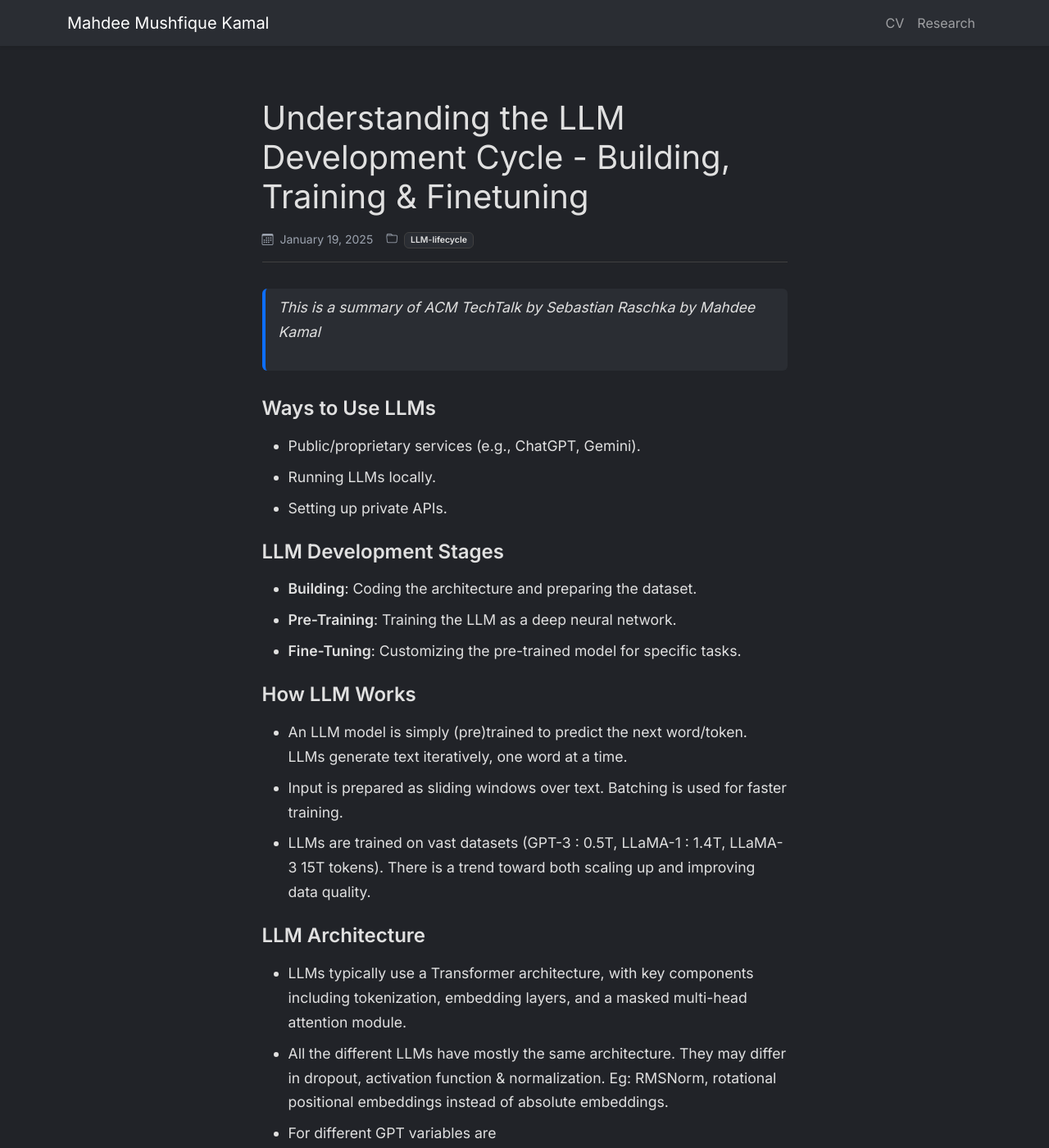
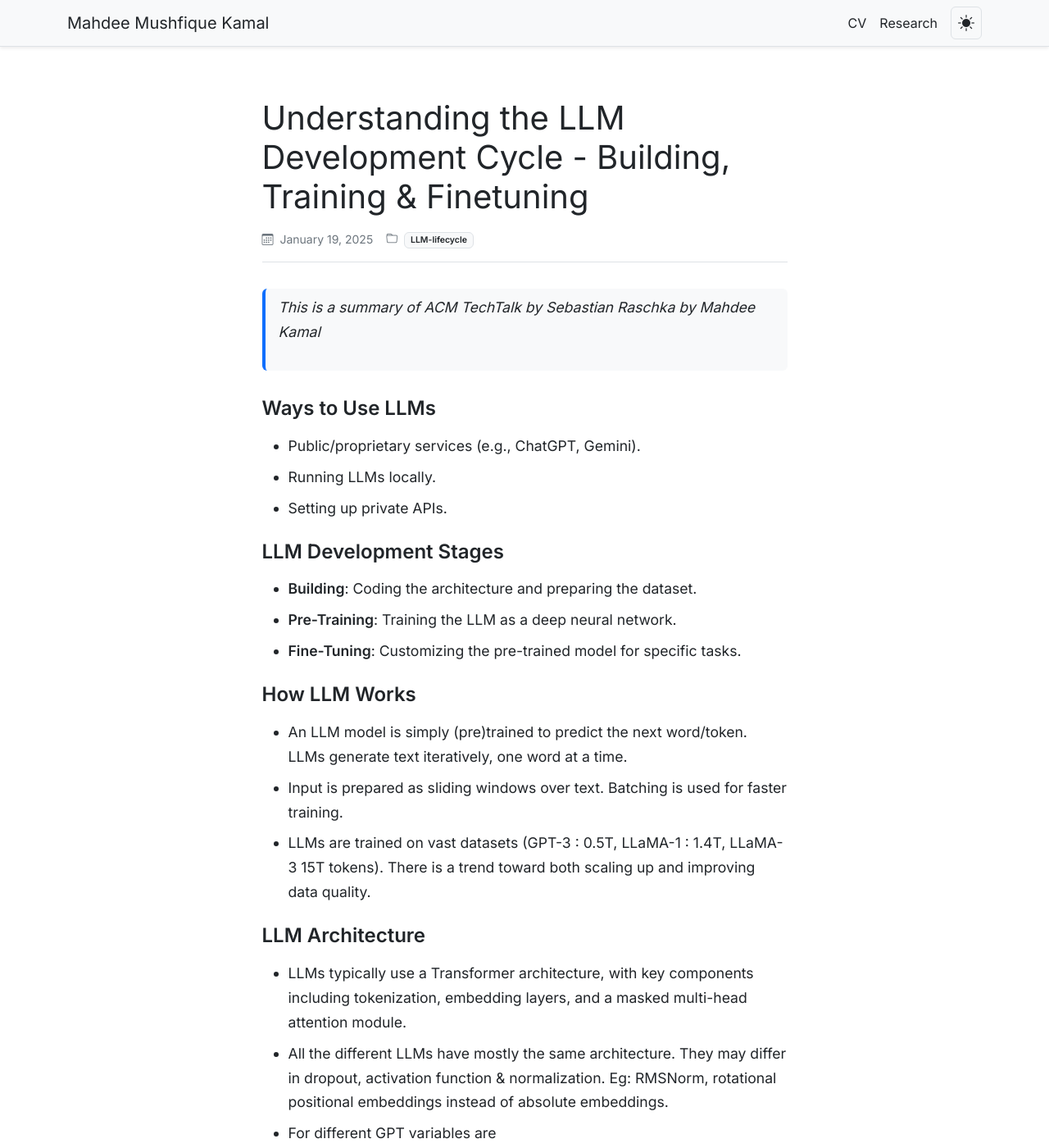
Before and after one commit to MahdeeMushfiqueKamal/MahdeeMushfiqueKamal.github.io, a Jekyll site: the page built from _posts/2025-01-19-Understanding-the-LLM-Development-Cycle-Building.md, in a window 1280 px wide and 1400 px high. Shown: the whole window at 82% size. Built offline with Jekyll 4.4.1, drawn with Linux system fonts in a browser that asks for light colours.

Commit message:
Light mode feature

```diff
--- a/_layouts/default.html
+++ b/_layouts/default.html
@@ -1,5 +1,5 @@
 <!DOCTYPE html>
-<html lang="{{ site.site_config.html_lang | default: 'en' }}">
+<html lang="{{ site.site_config.html_lang | default: 'en' }}" data-bs-theme="light">
 <head>
   <meta charset="utf-8">
   <meta name="viewport" content="width=device-width, initial-scale=1">
@@ -22,6 +22,33 @@
 
   <!-- Favicon -->
   <link rel="icon" type="image/x-icon" href="{{ '/assets/title.ico' | relative_url }}">
+
+  <style>
+    .theme-toggle {
+      background: none;
+      border: 1px solid var(--border-color);
+      color: var(--text-light);
+      font-size: 1.25rem;
+      padding: 0.25rem 0.5rem;
+      cursor: pointer;
+      border-radius: 0.375rem;
+    }
+
+    .theme-toggle:hover {
+      background-color: var(--background-light);
+      border-color: var(--primary-color);
+      color: var(--primary-color);
+    }
+
+    /* Ensure icon is visible in both modes */
+    [data-bs-theme="light"] .theme-toggle {
+      color: #212529;
+    }
+
+    [data-bs-theme="dark"] .theme-toggle {
+      color: #e0e0e0;
+    }
+  </style>
 </head>
 <body>
   <!-- Navbar -->
@@ -40,6 +67,11 @@
             <a class="nav-link" href="{{ item.url | relative_url }}">{{ item.title }}</a>
           </li>
           {% endfor %}
+          <li class="nav-item">
+            <button class="theme-toggle" id="themeToggle" aria-label="Toggle theme">
+              <i class="bi bi-sun-fill" id="themeIcon"></i>
+            </button>
+          </li>
         </ul>
       </div>
     </div>
@@ -59,6 +91,37 @@
 
   <!-- Scripts -->
   <script src="https://cdn.jsdelivr.net/npm/bootstrap@5.3.0/dist/js/bootstrap.bundle.min.js"></script>
+
+  <!-- Theme Toggle Script -->
+  <script>
+    (function() {
+      const html = document.documentElement;
+      const themeToggle = document.getElementById('themeToggle');
+      const themeIcon = document.getElementById('themeIcon');
+
+      // Get saved theme or default to light
+      const savedTheme = localStorage.getItem('theme') || 'light';
+      html.setAttribute('data-bs-theme', savedTheme);
+      updateIcon(savedTheme);
+
+      themeToggle.addEventListener('click', function() {
+        const currentTheme = html.getAttribute('data-bs-theme');
+        const newTheme = currentTheme === 'light' ? 'dark' : 'light';
+
+        html.setAttribute('data-bs-theme', newTheme);
+        localStorage.setItem('theme', newTheme);
+        updateIcon(newTheme);
+      });
+
+      function updateIcon(theme) {
+        if (theme === 'dark') {
+          themeIcon.className = 'bi bi-moon-stars-fill';
+        } else {
+          themeIcon.className = 'bi bi-sun-fill';
+        }
+      }
+    })();
+  </script>
 
   <!-- Smooth Scroll -->
   <script>
--- a/assets/css/default.css
+++ b/assets/css/default.css
@@ -1,4 +1,24 @@
 :root {
+  --primary-color: #0d6efd;
+  --background-dark: #212328;
+  --background-light: #2a2d33;
+  --text-light: #e0e0e0;
+  --text-muted: #9ca3af;
+  --border-color: #404040;
+}
+
+/* Light mode variables */
+[data-bs-theme="light"] {
+  --primary-color: #0d6efd;
+  --background-dark: #ffffff;
+  --background-light: #f8f9fa;
+  --text-light: #212529;
+  --text-muted: #6c757d;
+  --border-color: #dee2e6;
+}
+
+/* Dark mode variables (explicit) */
+[data-bs-theme="dark"] {
   --primary-color: #0d6efd;
   --background-dark: #212328;
   --background-light: #2a2d33;
@@ -20,6 +40,10 @@ h1, h2, h3, h4, h5, h6 {
 a {
   color: var(--text-light);
   text-decoration: underline;
+}
+
+a:hover {
+  color: var(--primary-color);
 }
 
 /* Footer */
@@ -46,12 +70,22 @@ footer {
   width: 220px;
   height: 220px;
   object-fit: cover;
+  border: 2px solid var(--border-color);
+  border-radius: 8px;
 }
 
 /* Social links */
 .social-links-home .btn {
   border-radius: 50px;
   padding: 0.4rem 0.7rem;
+  border-color: var(--border-color);
+  color: var(--text-light);
+}
+
+.social-links-home .btn:hover {
+  background-color: var(--background-light);
+  border-color: var(--primary-color);
+  color: var(--primary-color);
 }
 
 /* News section */
@@ -76,11 +110,49 @@ footer {
   flex-direction: column;
 }
 
+/* Theme Toggle Button */
+.theme-toggle {
+  background: none;
+  border: 1px solid var(--border-color);
+  color: var(--text-light);
+  font-size: 1.25rem;
+  padding: 0.25rem 0.5rem;
+  cursor: pointer;
+  border-radius: 0.375rem;
+  margin-left: 0.5rem;
+}
+
+.theme-toggle:hover {
+  background-color: var(--background-light);
+  border-color: var(--primary-color);
+  color: var(--primary-color);
+}
+
+/* Navbar adjustments */
+.navbar {
+  background-color: var(--background-light) !important;
+  border-bottom: 1px solid var(--border-color);
+}
+
+.navbar-brand,
+.nav-link {
+  color: var(--text-light) !important;
+}
+
+.nav-link:hover {
+  color: var(--primary-color) !important;
+}
+
 /* Responsive */
 @media (max-width: 768px) {
   .profile-image {
     width: 180px;
     height: 180px;
+  }
+
+  .theme-toggle {
+    margin-left: 0;
+    margin-top: 0.5rem;
   }
 }
 
@@ -190,6 +262,13 @@ footer {
 
 .post-share .btn {
   border-color: var(--border-color);
+  color: var(--text-light);
+}
+
+.post-share .btn:hover {
+  background-color: var(--background-light);
+  border-color: var(--primary-color);
+  color: var(--primary-color);
 }
 
 /* Badge styling for categories/tags */
@@ -203,6 +282,29 @@ footer {
   background-color: transparent !important;
   color: var(--text-muted);
   border: 1px solid var(--border-color);
+}
+
+/* Button overrides for light/dark mode */
+.btn-outline-light {
+  border-color: var(--border-color);
+  color: var(--text-light);
+}
+
+.btn-outline-light:hover {
+  background-color: var(--background-light);
+  border-color: var(--primary-color);
+  color: var(--primary-color);
+}
+
+.btn-outline-secondary {
+  border-color: var(--border-color);
+  color: var(--text-muted);
+}
+
+.btn-outline-secondary:hover {
+  background-color: var(--background-light);
+  border-color: var(--text-light);
+  color: var(--text-light);
 }
 
 /* Responsive adjustments */
@@ -222,9 +324,7 @@ footer {
 }
 /* End Post Related */
 
-
 /* CV Page */
-
 .cv-section {
   padding-left: 1.5rem;
 }
@@ -265,8 +365,13 @@ footer {
 }
 
 .cv-simple-list a:hover {
-  color: var(--text-muted);
+  color: var(--primary-color);
   text-decoration: underline;
+}
+
+.cv-title,
+.cv-section-title {
+  color: var(--text-light);
 }
 
 /* Responsive adjustments */
@@ -285,3 +390,14 @@ footer {
   }
 }
 /* CV PAGE ends */
+
+/* Card styles for blog/research pages */
+article .img-fluid,
+article .bg-light {
+  border: 1px solid var(--border-color);
+}
+
+article:hover .img-fluid,
+article:hover .bg-light {
+  border-color: var(--primary-color);
+}
--- a/index.markdown
+++ b/index.markdown
@@ -1,7 +1,6 @@
 ---
 layout: home
 title: Home
-css: home.css
 ---
 
 Hi, I am Mahdee Mushfique Kamal, a recent graduate with a BSc degree in
@@ -14,9 +13,7 @@ Ltd, contributing to data-driven solutions and backend systems.
 
 
 
-I aim to excel as a software engineer in the industry, with plans to pursue a
-PhD and transition into an industry researcher role. My interests lie in Graph
-Theory, Network Science, and Artificial Intelligence.
+I am planning to pursue a PhD degree. My interests lie in Network Science, Science of Science and Applied Data Science.
 
 
 
```
